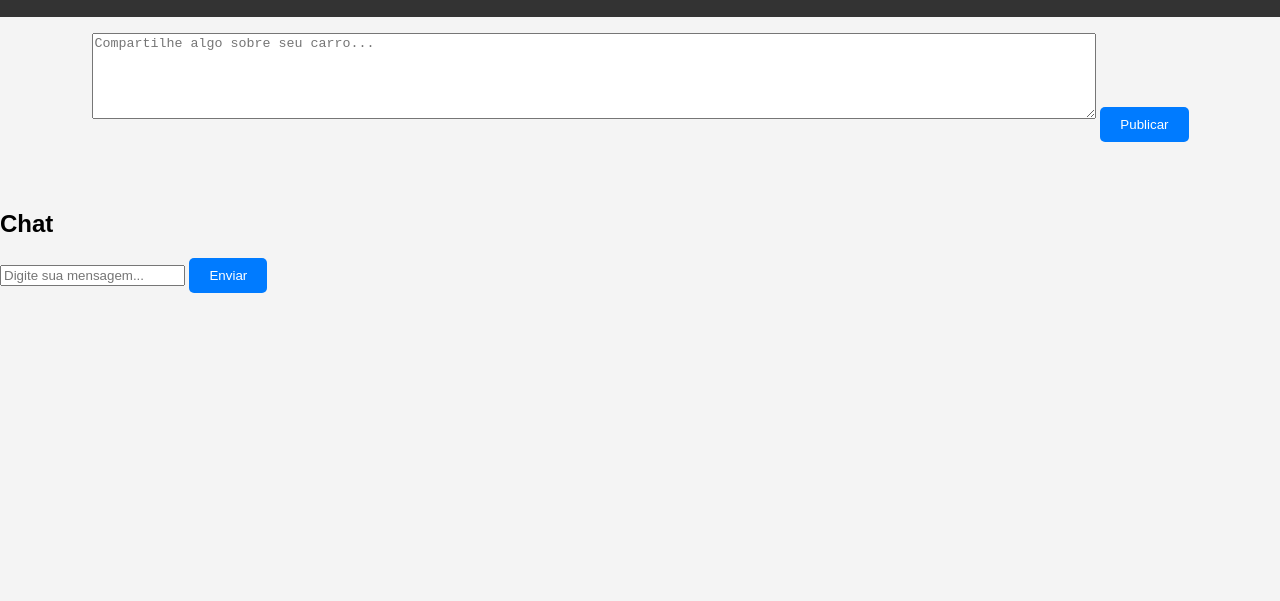
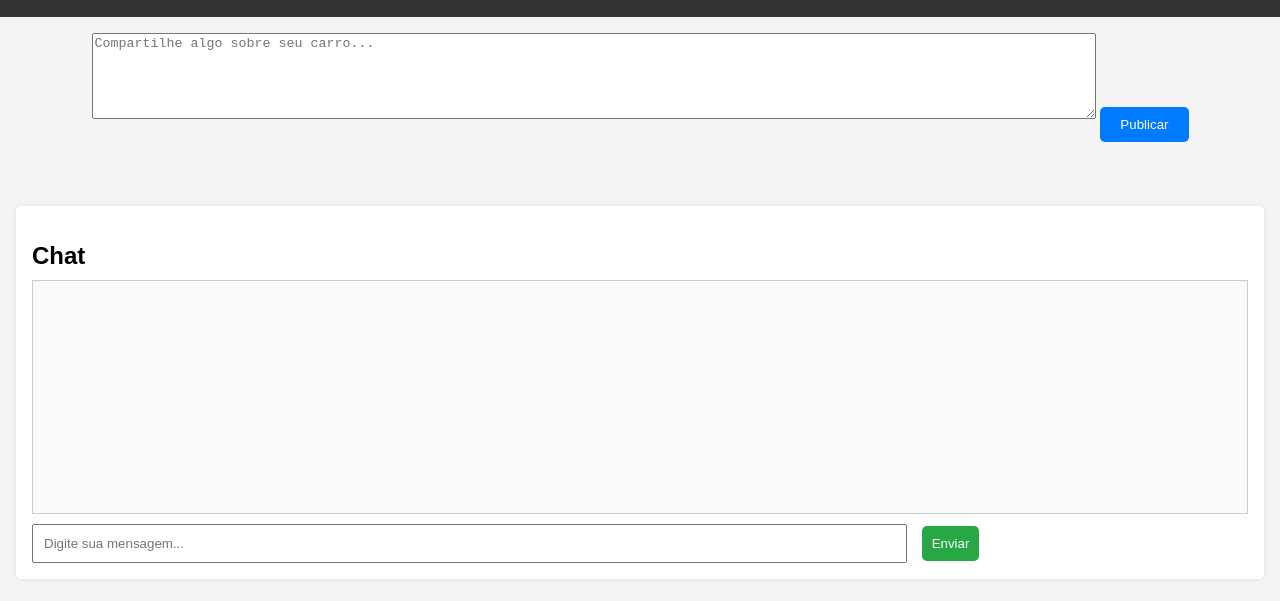
Before and after one commit to Ronytune/Machines-Lovers, a plain HTML site: page index.html in a window 1280 px wide. Shown: the part 95-696 px from the top of the page. Drawn offline with Linux system fonts and the light colour scheme.

Commit message:
Update style.css

```diff
--- a/style.css
+++ b/style.css
@@ -43,3 +43,38 @@ button {
   border-radius: 5px;
   box-shadow: 0 0 5px rgba(0,0,0,0.1);
 }
+#chat {
+  padding: 1em;
+  background: #fff;
+  margin: 1em;
+  border-radius: 5px;
+  box-shadow: 0 0 5px rgba(0,0,0,0.1);
+}
+
+#chat h2 {
+  margin-bottom: 10px;
+}
+
+#chat-box {
+  height: 200px;
+  overflow-y: auto;
+  border: 1px solid #ccc;
+  padding: 1em;
+  margin-bottom: 10px;
+  background-color: #f9f9f9;
+}
+
+#chat-input {
+  width: 70%;
+  padding: 10px;
+  margin-right: 10px;
+}
+
+#chat button {
+  padding: 10px;
+  background-color: #28a745;
+  border: none;
+  color: white;
+  border-radius: 5px;
+  cursor: pointer;
+}
```
